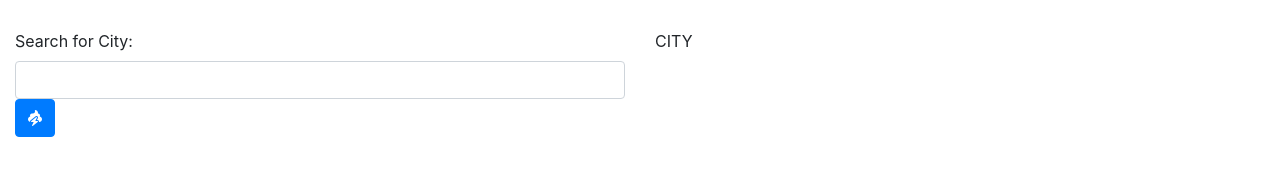
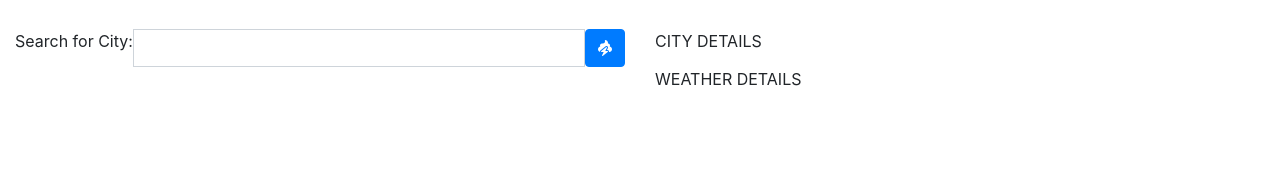
Before and after one commit to gfellouris/weather-dashboard, a plain HTML site: page index.html in a window 1280 px wide. Shown: the part 179-354 px from the top of the page. Drawn offline with nearby package versions, Linux system fonts and the light colour scheme.

Commit message:
added button next to input field

```diff
--- a/assets/js/script.js
+++ b/assets/js/script.js
@@ -11,5 +11,9 @@ $("#search-button").on("click", function () {
   }).then(function (response) {
     console.log(response);
     console.log("City name = " + response.name);
+    var pTag = $("<p>");
+    $("#city-list").prepend(pTag);
+    pTag.html(response.name);
+
   });
 });
--- a/index.html
+++ b/index.html
@@ -28,12 +28,16 @@
 
         <div class="row">
             <div class="col">
-                <label for="search">Search for City:</label>
-                <input type="text" class="form-control" id="search-city">
-                <button id="search-button" class="btn btn-primary"><i class="fas fa-poo-storm"></i></button>
+                <div class="input-group">
+                    <label for="search">Search for City:</label>
+                    <input type="text" class="form-control" id="search-city">
+                    <button id="search-button" class="btn btn-primary" type="submit">
+                        <i class="fas fa-poo-storm"></i>
+                    </button>
+                </div>
             </div>
             <div class="col">
-                CITY
+                <div id="city-details">CITY DETAILS</div>
             </div>
         </div>
 
@@ -42,7 +46,7 @@
                 <div id="city-list"></div>
             </div>
             <div class="col">
-                <div id="city-details"></div>
+                <div id="weather-details">WEATHER DETAILS</div>
             </div>
         </div>
 
```
